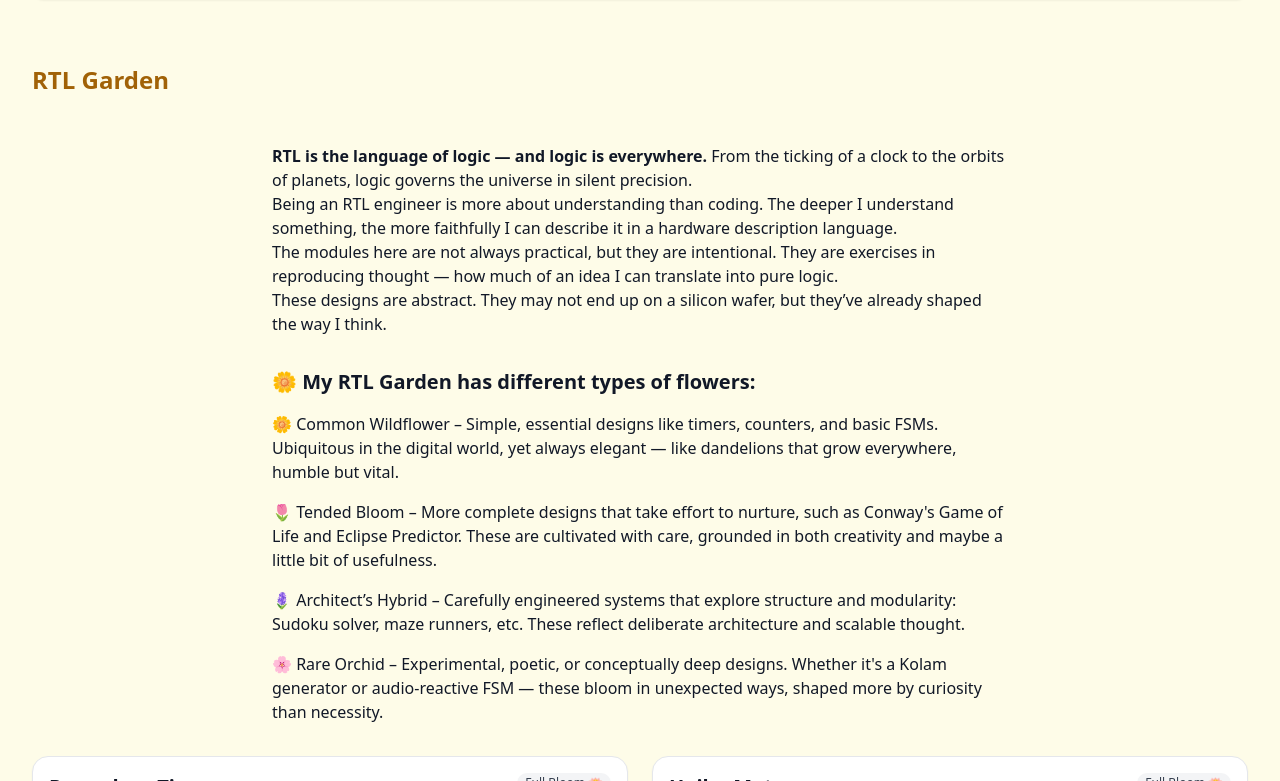
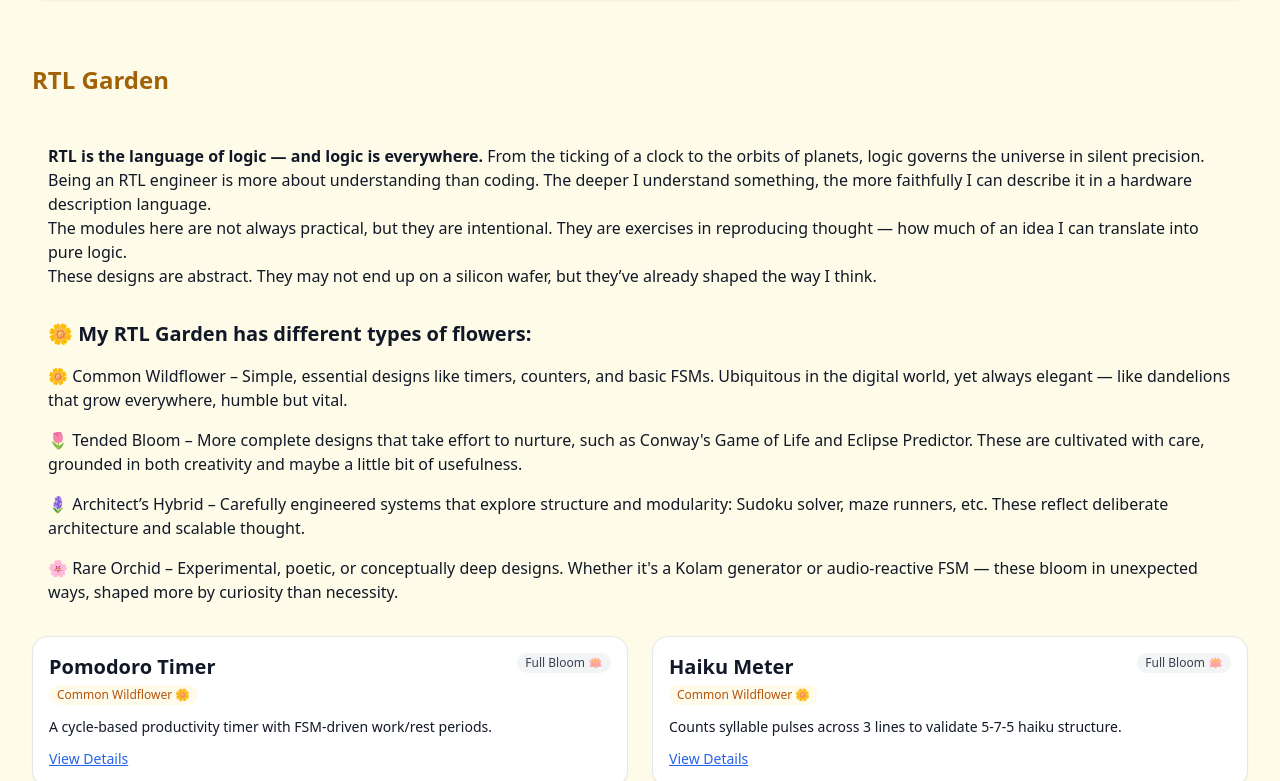
Before and after one commit to Veena-vk/veena-portfolio-dev, a Next.js app: page /sun in a window 1280 px wide. Shown: the part 1799-2580 px from the top of the page. Built offline with nearby package versions, Linux system fonts and the light colour scheme.

Commit message:
Update RtlGarden.tsx

```diff
--- a/app/sun/components/RtlGarden.tsx
+++ b/app/sun/components/RtlGarden.tsx
@@ -9,7 +9,7 @@ export default function RtlGarden() {
   return (
     <section className="mt-12">
       <h2 className="text-2xl font-semibold text-yellow-700 mb-4"> RTL Garden</h2>
-      <div className="prose prose-lg max-w-3xl mx-auto px-4 py-8">
+      <div className="prose prose-lg px-4 py-8">
       <p>
         <strong>RTL is the language of logic — and logic is everywhere.</strong>{' '}
         From the ticking of a clock to the orbits of planets, logic governs the universe in silent precision.
```
